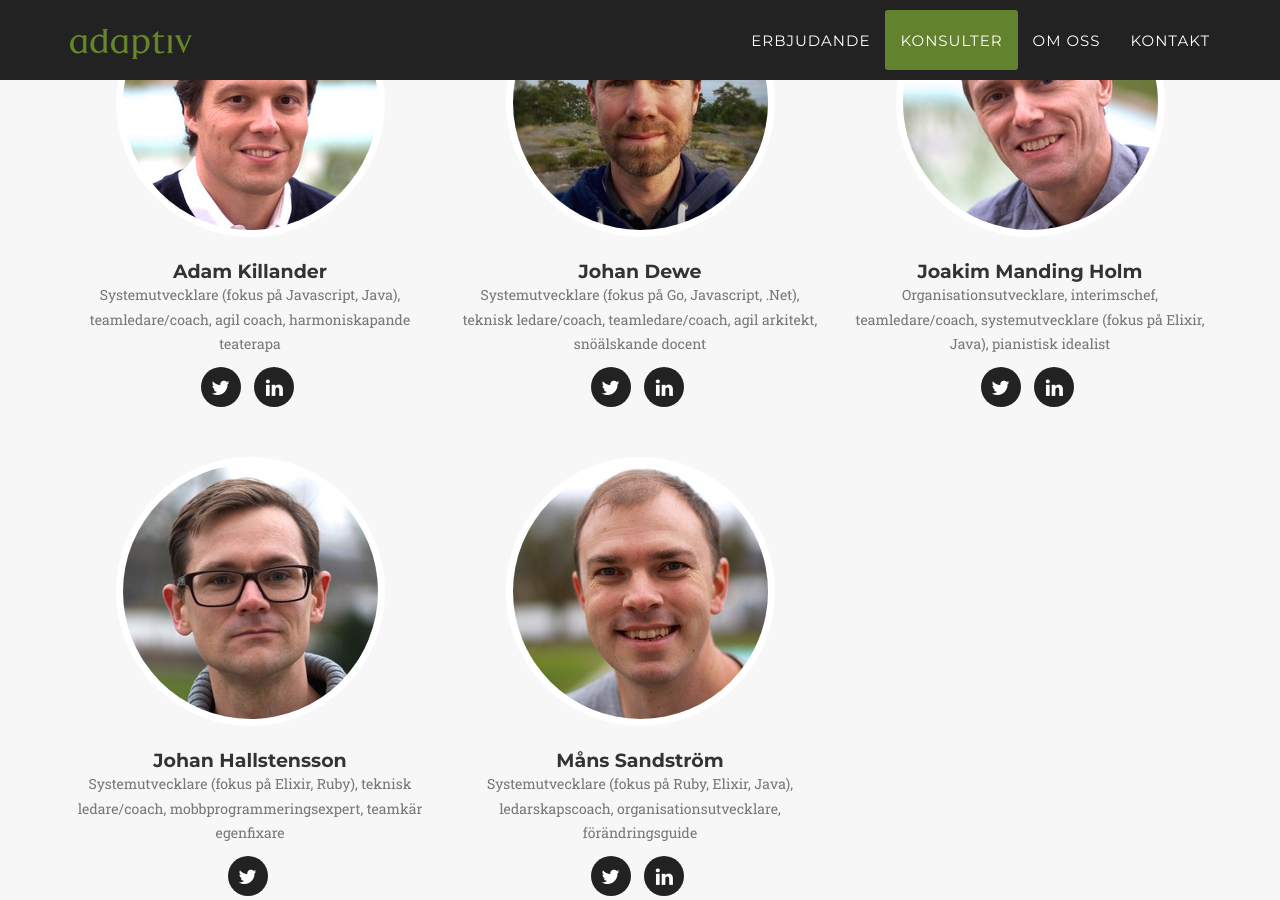
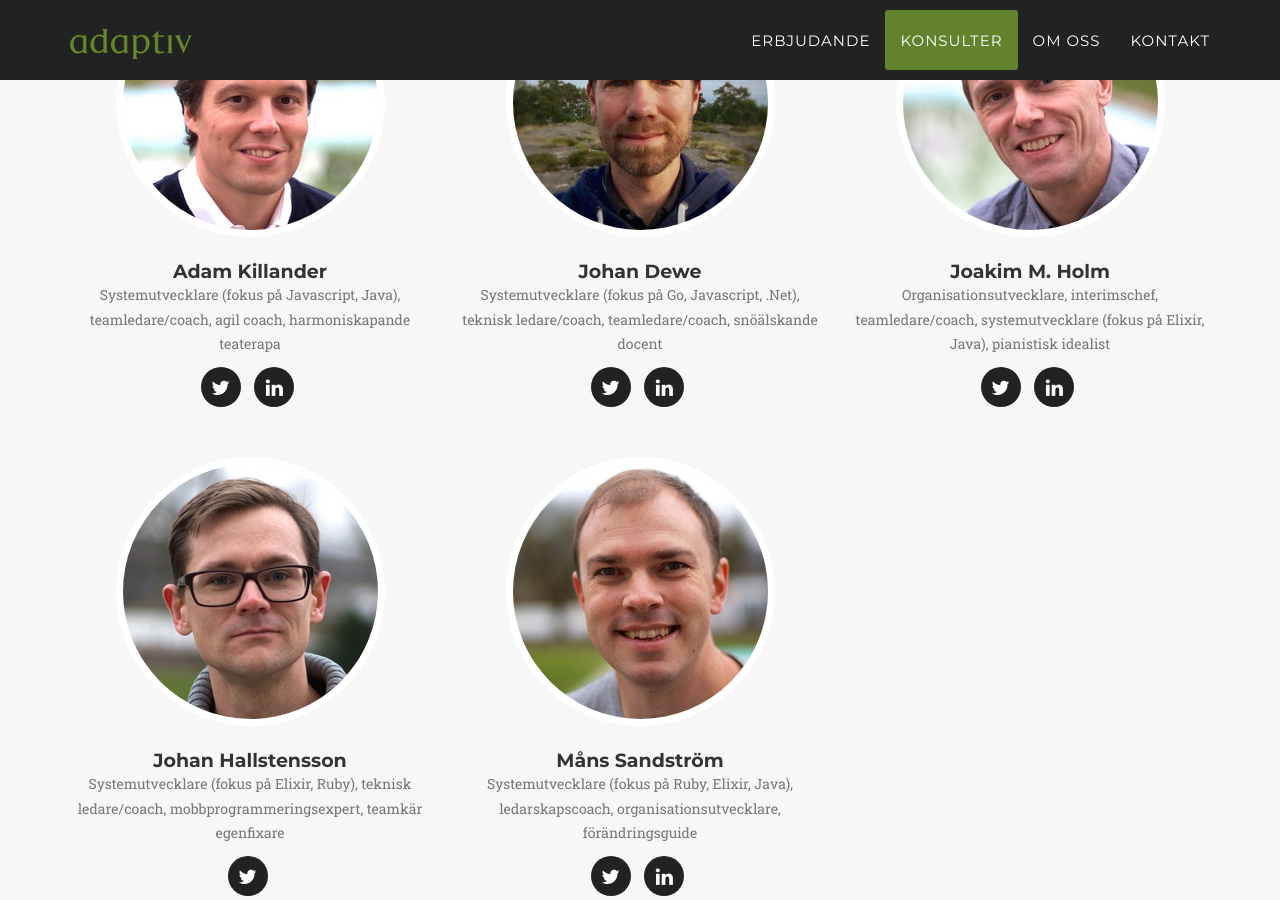
Before and after one commit to adaptiv/adaptiv_agency, a Jekyll site: the page built from index.html, in a window 1280 px wide and 900 px high, scrolled down 1631 px. Built offline with Jekyll 4.4.1, drawn with Linux system fonts in a browser that asks for light colours; some web fonts are replaced.

Commit message:
Update consultant description JDE, solve row glitch

```diff
--- a/_config.yml
+++ b/_config.yml
@@ -18,14 +18,14 @@ people:
 
 - name: Johan Dewe
   pic: 2
-  about: Systemutvecklare (fokus på Go, Javascript, .Net), teknisk ledare/coach, teamledare/coach, agil arkitekt, snöälskande docent
+  about: Systemutvecklare (fokus på Go, Javascript, .Net), teknisk ledare/coach, teamledare/coach, snöälskande docent
   social:
   - title: twitter
     url: http://twitter.com/johandewe
   - title: linkedin
     url: https://www.linkedin.com/in/johandewe/
 
-- name: Joakim Manding Holm
+- name: Joakim M. Holm
   pic: 3
   about: Organisationsutvecklare, interimschef, teamledare/coach, systemutvecklare (fokus på Elixir, Java), pianistisk idealist
   social:
```
